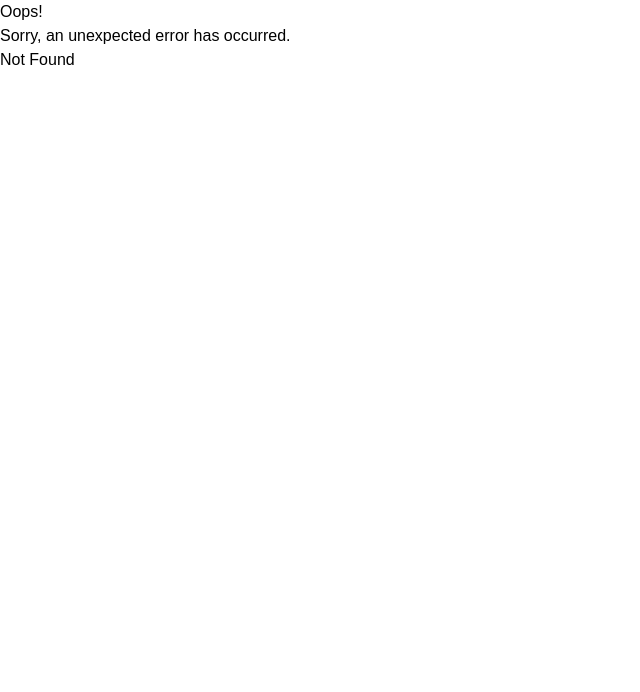
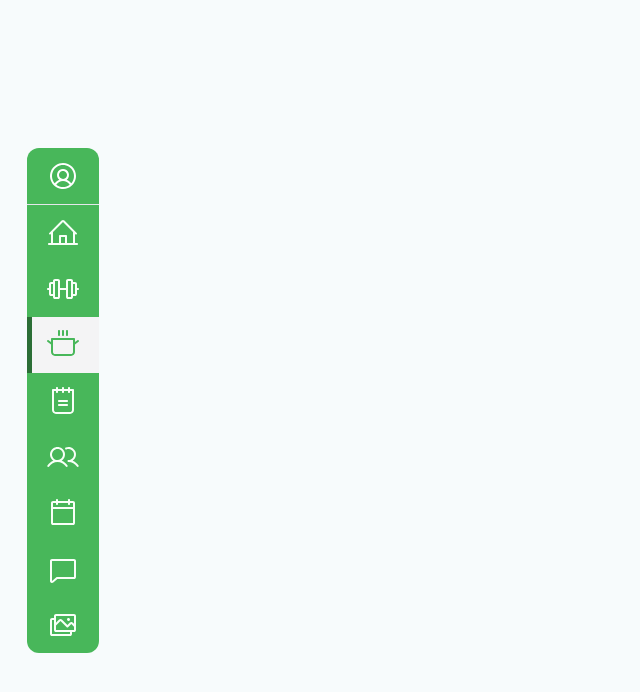
Before and after one commit to nhyira-group5/sistema-vitalis, a React (Vite) app: page /home in a window 1280 px wide. Before the commit this address had no page. Shown: the top 692 px of the page, without its empty margins (0-640 px from the left). Built offline with nearby package versions, Linux system fonts and the light colour scheme; what webfontloader would draw is missing.

Commit message:
feat: melhorando sidebar

```diff
--- a/src/components/SideBar/iconHome.jsx
+++ b/src/components/SideBar/iconHome.jsx
@@ -1,7 +1,7 @@
 export function IconHome({img, selected = false}) {
     console.log(selected);
     return (
-        <div className={`px-5 py-3 flex justify-center items-center ${selected ? 'bg-zinc-100 shadow-inset-gold-8' : 'bg-transparent'}`}>
+        <div className={`px-5 py-3 flex justify-center items-center ${selected ? 'bg-zinc-100 shadow-inset-green' : 'bg-transparent'}`}>
             {/* {selected ? <div className="w-1 relative z-[2px] bg-red-600"></div> : null} */}
             <img src={img} alt="vazio" className={`size-8`} />
         </div>
--- a/src/main.jsx
+++ b/src/main.jsx
@@ -15,6 +15,7 @@ import {
 } from "@routes/routes";
 
 import { createBrowserRouter, RouterProvider } from "react-router-dom";
+import { HomePage } from "./pages/Home/homePage";
 
 WebFont.load({
   google: {
@@ -52,6 +53,11 @@ const router = createBrowserRouter([
     element: <RelatorioRoute />,
     errorElement: <ErrorPage />,
   },
+  {
+    path: "home",
+    element: <HomePage />,
+    errorElement: <ErrorPage />,
+  }
 ]);
 
 ReactDOM.createRoot(document.getElementById("root")).render(
--- /dev/null
+++ b/src/pages/Home/homePage.jsx
@@ -0,0 +1,12 @@
+import { SideBar } from "../../components/SideBar/sideBar";
+
+export function HomePage() {
+  return (
+    <div className="w-full h-screen flex justify-evenly items-center bg-[#F7FBFC]">
+      <SideBar />
+      <div className="w-[88%] h-[90%] flex flex-col justify-between rounded-md">
+        {/* CODIGO DA TELA */}
+      </div>
+    </div>
+  );
+}
--- a/src/routes/routes.jsx
+++ b/src/routes/routes.jsx
@@ -4,7 +4,8 @@ import { CadastroPage } from "@pages/Cadastro/cadastroPage.jsx";
 import { useRouteError } from "react-router-dom";
 import { LoginPage } from "@pages/Login/loginPage.jsx";
 import { Pagamento } from "@pages/Pagamento/pagamento";
-import { RelatorioPage } from "../pages/Relatorio/RelatorioPage";
+import { RelatorioPage } from "../pages/Relatorio/relatorioPage";
+import { HomePage } from "../pages/Home/homePage";
 
 export function CadastroRoute() {
   return (
@@ -62,3 +63,11 @@ export function RelatorioRoute() {
     </>
   );
 }
+
+export function HomeRoute() {
+  return (
+    <>
+      <HomePage />
+    </>
+  );
+}
--- a/tailwind.config.js
+++ b/tailwind.config.js
@@ -7,7 +7,7 @@ export default {
   theme: {
     extend: {
       boxShadow: {
-        'inset-gold-8': 'inset 5px 0px #2B6E36',
+        'inset-green': 'inset 5px 0px #2B6E36',
       },
       colors: {
         'primary-green100': '#daf1de',
```
